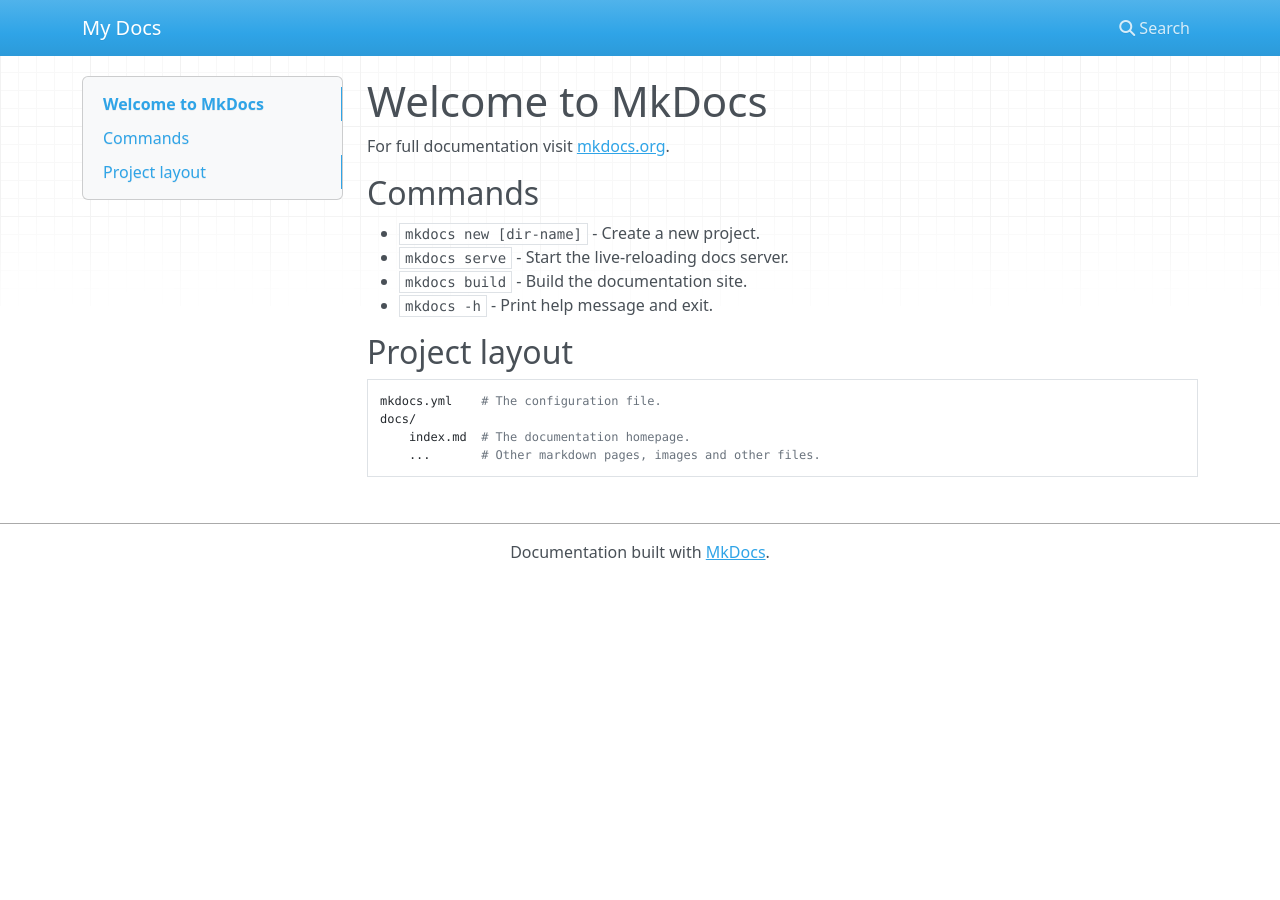
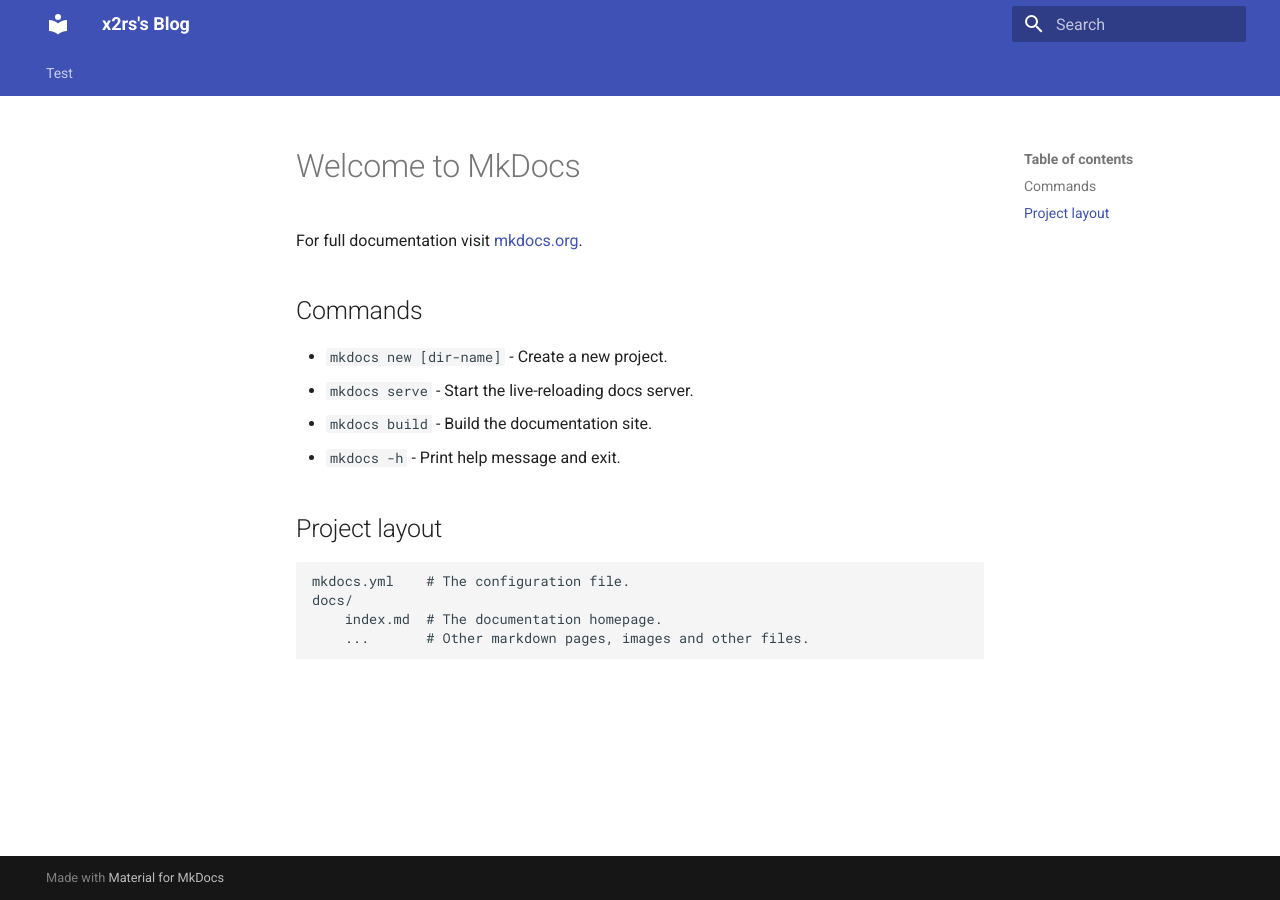
Before and after one commit to x2rs/x2rs.github.io, an MkDocs documentation site: the page built from docs/index.md, in a window 1280 px wide. Built offline with MkDocs 1.6.1 and Material for MkDocs 9.7.7, drawn with Linux system fonts in a browser that asks for light colours; nearby versions of some CDN libraries.

Commit message:
add mkdocs material

```diff
--- a/mkdocs.yml
+++ b/mkdocs.yml
@@ -1 +1,17 @@
-site_name: My Docs
+site_name: x2rs's Blog
+site_url: https://x2rs.github.io
+site_author: x2rs
+site_description: My personal documentation website.
+
+nav:
+  - Test:
+    - test/a.md
+
+theme:
+  name: material
+  features:
+    - navigation.top
+    - navigation.tabs
+    - navigation.expand
+    - navigation.sections
+    - navigation.indexes
```
Also changed, not shown: 2 other files.
